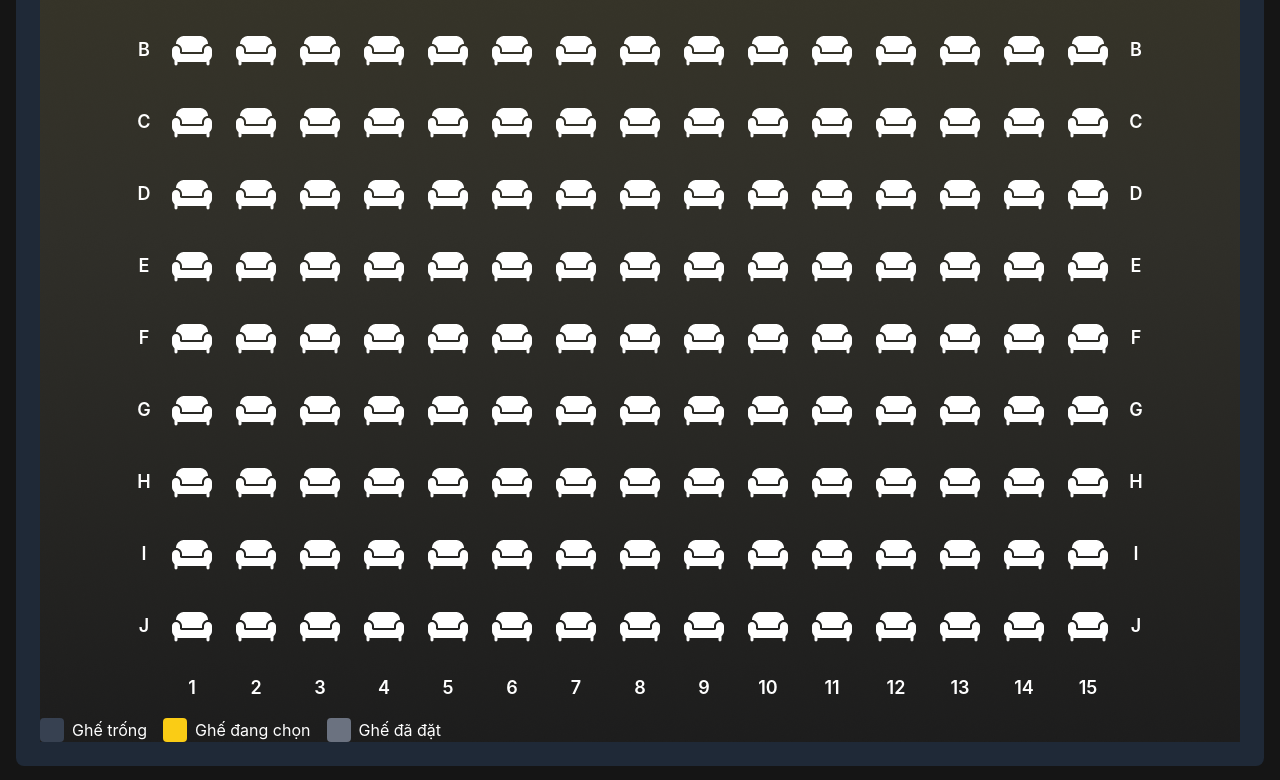
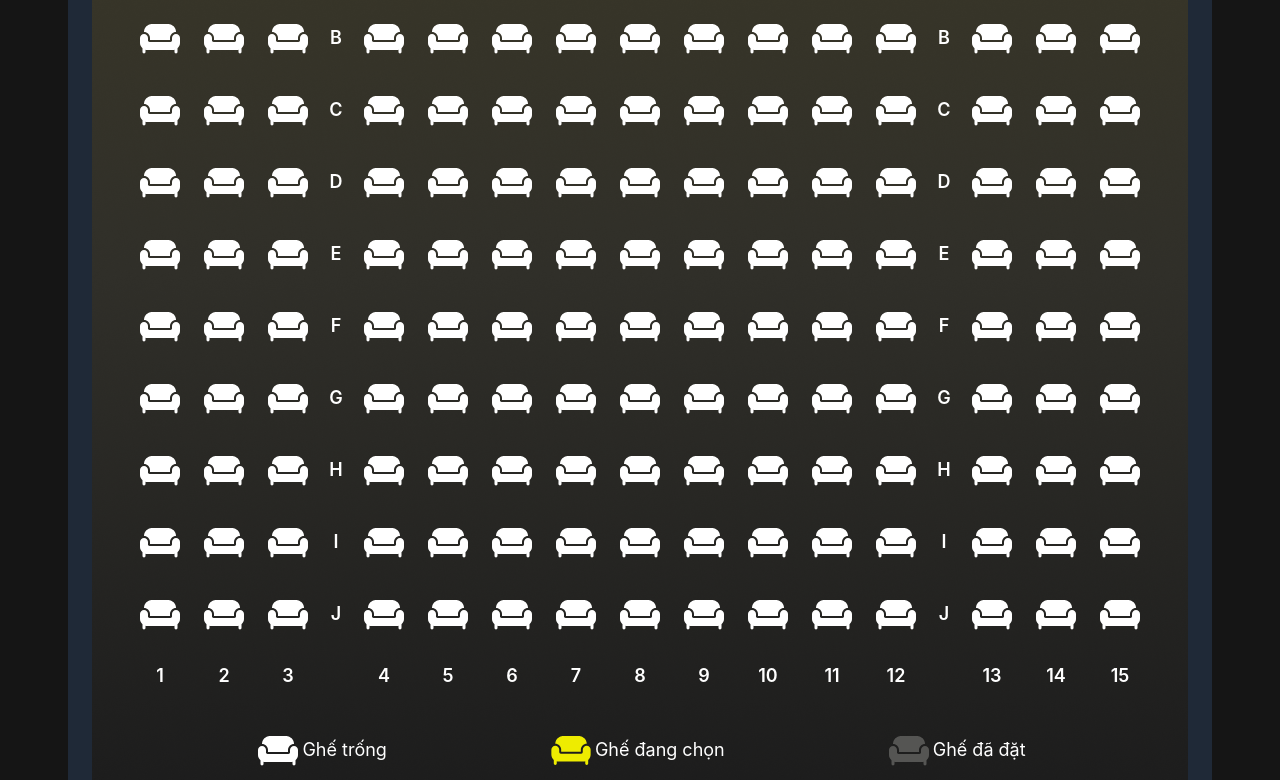
Before and after one commit to UPIN-0583/movie-mate-reactjs, a React (Create React App) app: page /moviedetailNS in a window 1280 px wide. Shown: the part 900-1680 px from the top of the page. Built offline with nearby package versions, Linux system fonts and the light colour scheme.

Commit message:
Sửa SeatMap component

```diff
--- a/src/components/SeatMap.jsx
+++ b/src/components/SeatMap.jsx
@@ -19,6 +19,9 @@ const SeatMap = () => {
     status: selectedSeats.includes(`G${index + 1}`) ? "selected" : "available",
   }));
 
+
+
+
   return (
     <div className="bg-gray-800 rounded-lg p-6">
       <div className="bg-seatMap">
@@ -27,43 +30,39 @@ const SeatMap = () => {
           <p className="font-bold text-2xl">Màn hình</p>
         </div>
 
-        <div className="grid grid-cols-17 gap-2 justify-center mt-[100px] ms-20 me-20">
+        <div className="grid grid-cols-17 gap-2 justify-center mt-12 ms-20 me-20 pb-5">
           {/* Các hàng chữ cái A-J */}
           {["A", "B", "C", "D", "E", "F", "G", "H", "I", "J"].map(
             (rowLabel, rowIndex) => (
               <div key={rowLabel} className="flex items-center">
-                {/* Hiển thị chữ cái cho hàng ghế */}
-                <div className="flex w-8 justify-center items-center text-lg font-semibold">
-                  {rowLabel}
-                </div>
-                {/* Các ghế trong hàng */}
+
+                {/* 3 cột ghế đầu */}
                 {seats
-                  .filter((_, index) => Math.floor(index / 15) === rowIndex) // Lọc ghế theo hàng
+                  .filter(
+                    (_, index) =>
+                      Math.floor(index / 15) === rowIndex && index % 15 < 3
+                  )
                   .map((seat, index) => (
                     <div
                       key={seat.id}
                       className="w-12 h-12 flex items-center justify-center rounded cursor-pointer mx-2 my-2"
                       onClick={() => handleSeatClick(seat.id)}
-                      style={{
-                        gridColumn: index, // Chỉ định cột cho các ghế, bắt đầu từ cột 2 (cột số 1 là cho chỉ mục)
-                        gridRow: rowIndex, // Chỉ định hàng cho ghế, bắt đầu từ hàng thứ 0 để tránh hàng số
-                      }}
                     >
                       {seat.status === "available" ? (
                         <img
-                          src={images.seatWhiteIcon} // Đường dẫn đến file SVG của ghế còn trống
+                          src={images.seatWhiteIcon}
                           alt="available seat"
                           className="w-full h-full"
                         />
                       ) : seat.status === "selected" ? (
                         <img
-                          src={images.seatYellowIcon} // Đường dẫn đến file SVG của ghế đã chọn
+                          src={images.seatYellowIcon}
                           alt="selected seat"
                           className="w-full h-full"
                         />
                       ) : (
                         <img
-                          src={images.seatGrayIcon} // Đường dẫn đến file SVG của ghế đã chiếm
+                          src={images.seatGrayIcon}
                           alt="unavailable seat"
                           className="w-full h-full"
                         />
@@ -71,41 +70,154 @@ const SeatMap = () => {
                     </div>
                   ))}
 
-                {/* Hiển thị chữ cái cho hàng ghế */}
+                {/* 1 cột chữ cái cho hàng ghế */}
                 <div className="flex w-8 justify-center items-center text-lg font-semibold">
                   {rowLabel}
                 </div>
+
+                {/* 9 cột ghế giữa */}
+                {seats
+                  .filter(
+                    (_, index) =>
+                      Math.floor(index / 15) === rowIndex &&
+                      index % 15 >= 3 &&
+                      index % 15 < 12
+                  )
+                  .map((seat, index) => (
+                    <div
+                      key={seat.id}
+                      className="w-12 h-12 flex items-center justify-center rounded cursor-pointer mx-2 my-2"
+                      onClick={() => handleSeatClick(seat.id)}
+                    >
+                      {seat.status === "available" ? (
+                        <img
+                          src={images.seatWhiteIcon}
+                          alt="available seat"
+                          className="w-full h-full"
+                        />
+                      ) : seat.status === "selected" ? (
+                        <img
+                          src={images.seatYellowIcon}
+                          alt="selected seat"
+                          className="w-full h-full"
+                        />
+                      ) : (
+                        <img
+                          src={images.seatGrayIcon}
+                          alt="unavailable seat"
+                          className="w-full h-full"
+                        />
+                      )}
+                    </div>
+                  ))}
+
+                {/* 1 cột chữ cái cho hàng ghế */}
+                <div className="flex w-8 justify-center items-center text-lg font-semibold">
+                  {rowLabel}
+                </div>
+
+                {/* 3 cột ghế cuối */}
+                {seats
+                  .filter(
+                    (_, index) =>
+                      Math.floor(index / 15) === rowIndex && index % 15 >= 12
+                  )
+                  .map((seat, index) => (
+                    <div
+                      key={seat.id}
+                      className="w-12 h-12 flex items-center justify-center rounded cursor-pointer mx-2 my-2"
+                      onClick={() => handleSeatClick(seat.id)}
+                    >
+                      {seat.status === "available" ? (
+                        <img
+                          src={images.seatWhiteIcon}
+                          alt="available seat"
+                          className="w-full h-full"
+                        />
+                      ) : seat.status === "selected" ? (
+                        <img
+                          src={images.seatYellowIcon}
+                          alt="selected seat"
+                          className="w-full h-full"
+                        />
+                      ) : (
+                        <img
+                          src={images.seatGrayIcon}
+                          alt="unavailable seat"
+                          className="w-full h-full"
+                        />
+                      )}
+                    </div>
+                  ))}
               </div>
             )
           )}
 
-          {/* Cột số từ 1 đến 15 */}
-          <div className="flex justify-center items-center mt-2">
-            <div className="w-8"></div> {/* Ô trống đầu */}
-            {Array.from({ length: 15 }, (_, i) => (
-              <div
-                key={i}
-                className="w-12 text-center text-lg font-semibold mx-2"
-              >
-                {i + 1} {/* Hiển thị các số từ 1 đến 15 */}
-              </div>
-            ))}
-            <div className=" w-8"></div> {/* Ô trống cuối */}
+
+          <div className="flex  items-center mt-2">
+            {Array.from({ length:3 }, (_, i) => {
+              return (
+                <div
+                  key={i}
+                  className="w-12 text-center text-lg font-semibold mx-2 "
+                >
+                  {i + 1}
+                </div>
+              );
+            })}
+            <div className="w-8">
+              {/* Hiển thị ô trống */}
+            </div>
+            {Array.from({ length:9 }, (_, i) => {
+              return (
+                <div
+                  key={i}
+                  className="w-12 text-center text-lg font-semibold mx-2"
+                >
+                  {i + 4}
+                </div>
+              );
+            })}
+            <div className="w-8">
+              {/* Hiển thị ô trống */}
+            </div>
+            {Array.from({ length:3 }, (_, i) => {
+              return (
+                <div
+                  key={i}
+                  className="w-12 text-center text-lg font-semibold mx-2"
+                >
+                  {i + 13}
+                </div>
+              );
+            })}
           </div>
         </div>
 
-        <div className="mt-4 flex space-x-4">
+        <div className="mt-4 flex justify-center space-x-40 pb-8">
           <div className="flex items-center">
-            <div className="w-6 h-6 bg-gray-700 rounded mr-2"></div>
-            <p>Ghế trống</p>
+            <img
+              src={images.seatWhiteIcon}
+              alt="available seat"
+              className="w-12 h-12"
+            />
+            <p className="text-lg">Ghế trống</p>
           </div>
           <div className="flex items-center">
-            <div className="w-6 h-6 bg-yellow-400 rounded mr-2"></div>
-            <p>Ghế đang chọn</p>
+            <img
+              src={images.seatYellowIcon}
+              alt="selected seat"
+              className="w-12 h-12"
+            />
+            <p className="text-lg">Ghế đang chọn</p>
           </div>
           <div className="flex items-center">
-            <div className="w-6 h-6 bg-gray-500 rounded mr-2"></div>
-            <p>Ghế đã đặt</p>
+            <img
+              src={images.seatGrayIcon}
+              alt="selected seat"
+              className="w-12 h-12"
+            />
+            <p className="text-lg">Ghế đã đặt</p>
           </div>
         </div>
       </div>
--- a/src/page/MovieDetailNS.js
+++ b/src/page/MovieDetailNS.js
@@ -32,7 +32,7 @@ const MovieDetailNS = () => {
           </div>
 
           {/* Thông Tin Phim */}
-          <div className="flex-1 md:flex md:justify-between md:items-start">
+          <div className="flex-1 md:flex md:justify-between md:items-start mt-10">
             <div className="md:w-2/3 text-left">
               <h1 className="text-4xl font-bold mb-4">Domino: Lối Thoát Cuối Cùng </h1>
               <div className="flex items-center gap-2 mb-4">
@@ -107,7 +107,10 @@ const MovieDetailNS = () => {
         </div>
 
         {/* Sơ Đồ Ghế và Combo */}
-        <SeatMap onSeatSelect={handleSeatSelection} />
+        <div className="mt-10 w-11/12 m-auto ">
+          <SeatMap onSeatSelect={handleSeatSelection} />
+        </div>
+
 
         <div className="grid grid-cols-3 gap-6 mt-20">
           <div className="col-span-2">
```
